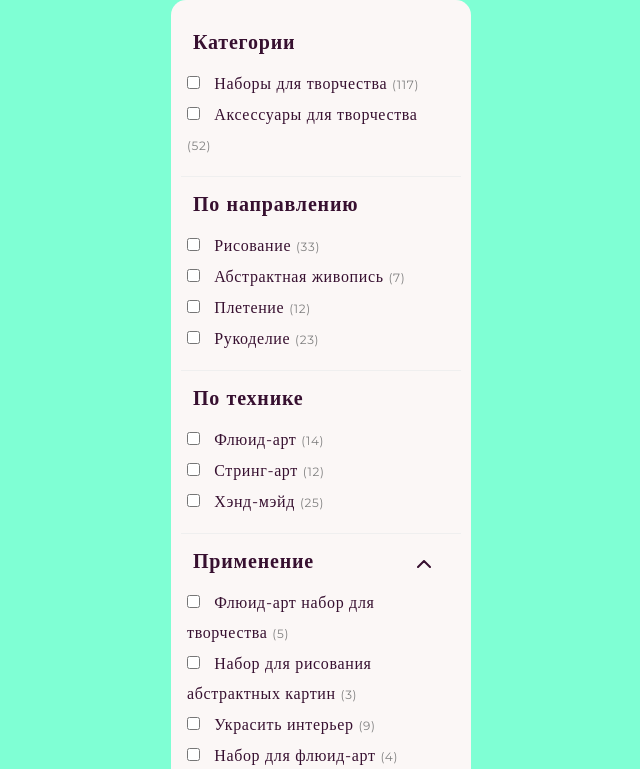
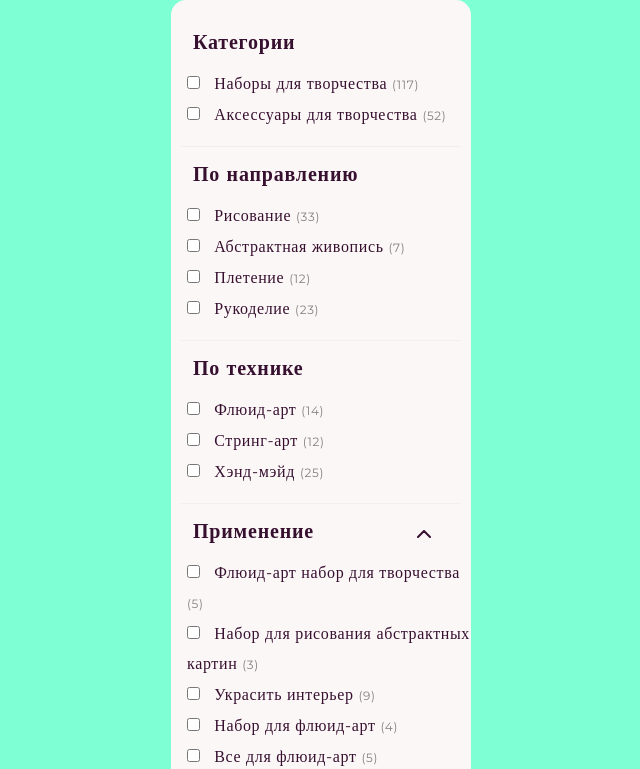
Before and after one commit to NazarDzneladze/tasks, a plain HTML site: page index.html in a window 1280 px wide. Shown: the top 769 px of the page, without its empty margins (319-959 px from the left). Drawn offline with Linux system fonts and the light colour scheme.

Commit message:
удалил что-то

```diff
--- a/css/style.css
+++ b/css/style.css
@@ -69,13 +69,12 @@ fieldset legend{
 	padding-left: 16px;
 }
 
-.input-label{
-	width: 260px;
-}
+
 
 .input-label input{
 	margin-right: 10px;
 }
+
 
 
 fieldset::after{
```
